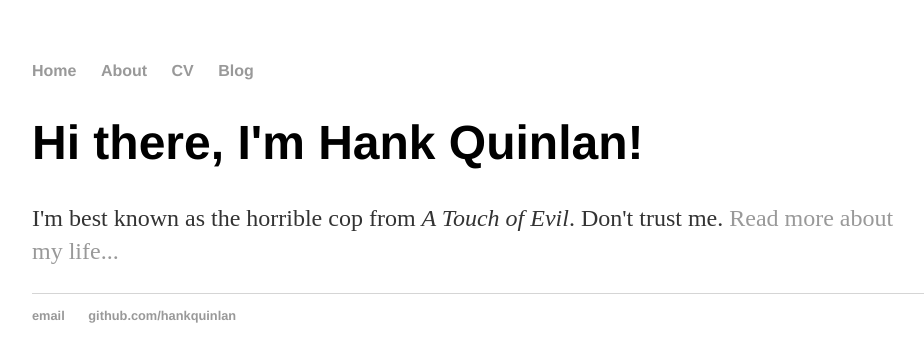
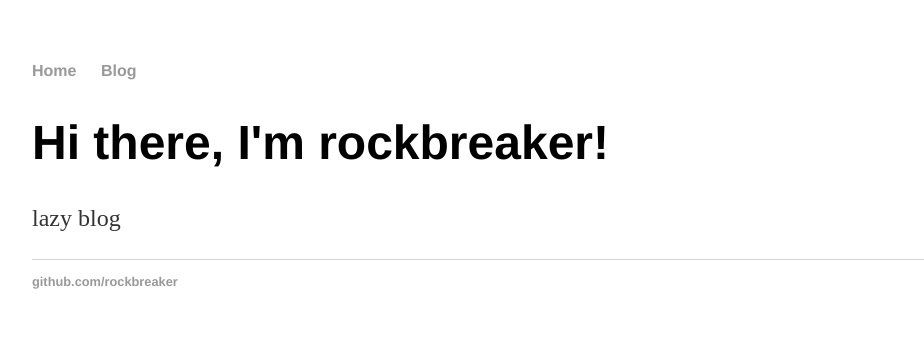
Before and after one commit to rockBreaker/rockbreaker.github.io, a Jekyll site: the page built from index.html, in a window 1280 px wide. Shown: the top 362 px of the page, without its empty margins (160-1084 px from the left). Built offline with Jekyll 4.4.1, drawn with Linux system fonts in a browser that asks for light colours.

Commit message:
deleted some stuff

```diff
--- a/_config.yml
+++ b/_config.yml
@@ -1,3 +1,3 @@
-name: Hank Quinlan, Horrible Cop
+name: rockbreaker
 markdown: kramdown
 permalink: /blog/:year/:month/:day/:title
--- a/_layouts/default.html
+++ b/_layouts/default.html
@@ -12,8 +12,6 @@
     <nav>
 <ul>
 <li><a href="/">Home</a></li>
-<li><a href="/about">About</a></li>
-<li><a href="/cv">CV</a></li>
 <li><a href="/blog">Blog</a></li>
 </ul>
     </nav>
@@ -25,8 +23,7 @@
 
   <footer>
    <ul>
-   <li><a href="mailto:hankquinlanhub@gmail.com">email</a></li>
-   <li><a href="https://github.com/hankquinlan">github.com/hankquinlan</a></li>
+      <li><a href="https://github.com/rockbreaker">github.com/rockbreaker</a></li>
    </ul>
   </footer>
   </body>
--- a/blog/index.html
+++ b/blog/index.html
@@ -1,6 +1,6 @@
 ---
 layout: default
-title: Hank Quinlan's Blog
+title: rockbreaker's Blog
 ---
 <h1>{{ page.title }}</h1>
 <ul class="posts">
--- a/index.html
+++ b/index.html
@@ -1,9 +1,9 @@
 ---
 layout: default
-title: Hank Quinlan, Horrible Cop
+title: rockbreaker
 ---
 
 		<div class="blurb">
-			<h1>Hi there, I'm Hank Quinlan!</h1>
-			<p>I'm best known as the horrible cop from <em>A Touch of Evil</em>. Don't trust me. <a href="/about">Read more about my life...</a></p>
+			<h1>Hi there, I'm rockbreaker!</h1>
+			<p>lazy blog</p>
 		</div>
```
Also changed, not shown: about/index.html (deleted, +0 -15 lines), blog/atom.xml (+7 -8 lines), cv/index.html (deleted, +0 -22 lines), README.md (deleted).
